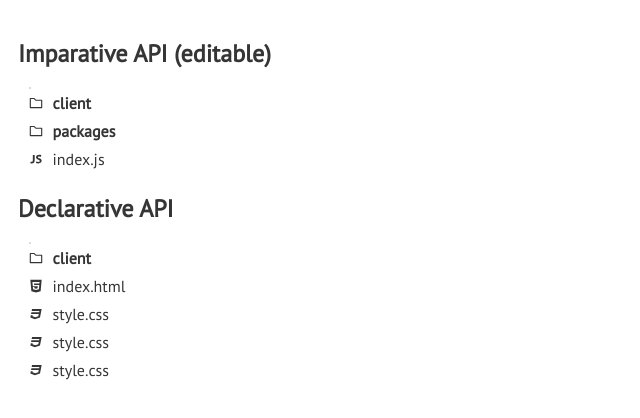
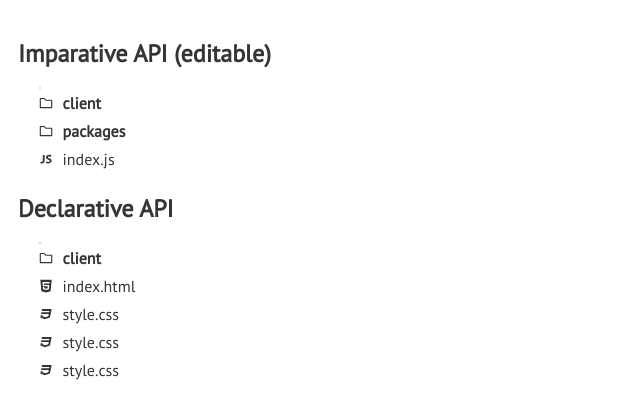
Before and after one commit to anuraghazra/react-folder-tree, a React (Create React App) app: page / in a window 1280 px wide. Shown: the top 418 px of the page, without its empty margins (0-640 px from the left). Built offline with nearby package versions, Linux system fonts and the light colour scheme.

Commit message:
refactor(*): refactored all components
Improved tree traversal
Simplified recusive componenet
Refactored reducers
Refactored onNodeClick handling
Simplified access to parentNode

```diff
--- /dev/null
+++ b/jsconfig.json
@@ -0,0 +1,5 @@
+{
+  "compilerOptions": {
+    "baseUrl": "src"
+  }
+}
--- a/src/App.js
+++ b/src/App.js
@@ -1,4 +1,4 @@
-import React, { useLayoutEffect, useState } from "react";
+import React, { useState, useLayoutEffect } from "react";
 import "./styles.css";
 
 import Tree from "./Tree/Tree";
@@ -14,20 +14,20 @@ const structure = [
         files: [
           { type: "file", name: "Toggle.js" },
           { type: "file", name: "Button.js" },
-          { type: "file", name: "Button.style.js" }
-        ]
+          { type: "file", name: "Button.style.js" },
+        ],
       },
       {
         type: "folder",
         name: "components",
         files: [
           { type: "file", name: "Tree.js" },
-          { type: "file", name: "Tree.style.js" }
-        ]
+          { type: "file", name: "Tree.style.js" },
+        ],
       },
       { type: "file", name: "setup.js" },
-      { type: "file", name: "setupTests.js" }
-    ]
+      { type: "file", name: "setupTests.js" },
+    ],
   },
   {
     type: "folder",
@@ -35,26 +35,24 @@ const structure = [
     files: [
       {
         type: "file",
-        name: "main.js"
-      }
-    ]
+        name: "main.js",
+      },
+    ],
   },
-  { type: "file", name: "index.js" }
+  { type: "file", name: "index.js" },
 ];
 
 export default function App() {
   let [data, setData] = useState(structure);
 
-  const handleClick = props => {
-    // do extra stuff with this data
-    // {state, id, name, type, path?, parent?, level? }
-    // console.log(props);
+  const handleClick = (node) => {
+    console.log(node);
   };
-  const handleUpdate = state => {
+  const handleUpdate = (state) => {
     localStorage.setItem(
       "tree",
-      JSON.stringify(state, function(key, value) {
-        if (key === "parent" || key === "id") {
+      JSON.stringify(state, function (key, value) {
+        if (key === "parentNode" || key === "id") {
           return null;
         }
         return value;
--- a/src/Tree/File/TreeFile.js
+++ b/src/Tree/File/TreeFile.js
@@ -1,42 +1,50 @@
 import React, { useRef, useState } from "react";
 import { AiOutlineFile, AiOutlineDelete, AiOutlineEdit } from "react-icons/ai";
 
-import { StyledFile } from "./TreeFile.style";
-import { useTreeContext } from "../state/TreeContext";
-import { ActionsWrapper, StyledName } from "../Tree.style.js";
-import { PlaceholderInput } from "../TreePlaceholderInput";
-import FILE_ICONS from "../FileIcons";
+import { StyledFile } from "Tree/File/TreeFile.style";
+import { useTreeContext } from "Tree/state/TreeContext";
+import { ActionsWrapper, StyledName } from "Tree/Tree.style.js";
+import { PlaceholderInput } from "Tree/TreePlaceholderInput";
 
-const File = ({ name, id, parent }) => {
+import { FILE } from "Tree/state/constants";
+import FILE_ICONS from "Tree/FileIcons";
+
+const File = ({ name, id, node }) => {
+  const { dispatch, isImparative, onNodeClick } = useTreeContext();
   const [isEditing, setEditing] = useState(false);
-  const { state, dispatch, isImparative, onNodeClick } = useTreeContext();
   const ext = useRef("");
 
-  let splitted = name && name.split(".");
-  ext.current = splitted && splitted[splitted.length - 1];
+  let splitted = name?.split(".");
+  ext.current = splitted[splitted.length - 1];
+
+  const toggleEditing = () => setEditing(!isEditing);
+  const commitEditing = (name) => {
+    dispatch({ type: FILE.EDIT, payload: { id, name } });
+    setEditing(false);
+  };
+  const commitDelete = () => {
+    dispatch({ type: FILE.DELETE, payload: { id } });
+  };
+  const handleNodeClick = React.useCallback(
+    (e) => {
+      e.stopPropagation();
+      onNodeClick({ node });
+    },
+    [node]
+  );
+  const handleCancel = () => {
+    setEditing(false);
+  };
 
   return (
-    <StyledFile
-      onClick={event => {
-        event.stopPropagation();
-        onNodeClick({
-          state,
-          name,
-          parent,
-          type: "file"
-        });
-      }}
-      className="tree__file"
-    >
+    <StyledFile onClick={handleNodeClick} className="tree__file">
       {isEditing ? (
         <PlaceholderInput
+          type="file"
+          style={{ paddingLeft: 0 }}
           defaultValue={name}
-          type="file"
-          style={{ marginLeft: 0 }}
-          handleSubmit={name => {
-            dispatch({ type: "EDIT_FILE", payload: { id, name } });
-            setEditing(false);
-          }}
+          onSubmit={commitEditing}
+          onCancel={handleCancel}
         />
       ) : (
         <ActionsWrapper>
@@ -50,12 +58,8 @@ const File = ({ name, id, parent }) => {
           </StyledName>
           {isImparative && (
             <div className="actions">
-                <AiOutlineEdit onClick={() => setEditing(!isEditing)} />
-                <AiOutlineDelete
-                  onClick={() => {
-                    dispatch({ type: "DELETE_FILE", payload: { id } });
-                  }}
-                />
+              <AiOutlineEdit onClick={toggleEditing} />
+              <AiOutlineDelete onClick={commitDelete} />
             </div>
           )}
         </ActionsWrapper>
--- a/src/Tree/File/TreeFile.style.js
+++ b/src/Tree/File/TreeFile.style.js
@@ -1,9 +1,9 @@
-import styled from 'styled-components';
+import styled from "styled-components/macro";
 
 export const StyledFile = styled.div`
   flex-wrap: nowrap;
   display: flex;
   align-items: center;
   font-weight: normal;
-  margin-left: ${p => p.theme.indent}px;
+  padding-left: ${(p) => p.theme.indent}px;
 `;
--- a/src/Tree/Folder/TreeFolder.js
+++ b/src/Tree/Folder/TreeFolder.js
@@ -7,16 +7,18 @@ import {
   AiOutlineDelete,
   AiOutlineEdit,
 } from "react-icons/ai";
+
 import {
   ActionsWrapper,
   Collapse,
   StyledName,
   VerticalLine,
-} from "../Tree.style";
+} from "Tree/Tree.style";
 import { StyledFolder } from "./TreeFolder.style";
 
-import { useTreeContext } from "../state/TreeContext";
-import { PlaceholderInput } from "../TreePlaceholderInput";
+import { FILE, FOLDER } from "Tree/state/constants";
+import { useTreeContext } from "Tree/state/TreeContext";
+import { PlaceholderInput } from "Tree/TreePlaceholderInput";
 
 const FolderName = ({ isOpen, name, handleClick }) => (
   <StyledName onClick={handleClick}>
@@ -25,26 +27,42 @@ const FolderName = ({ isOpen, name, handleClick }) => (
   </StyledName>
 );
 
-const Folder = ({ id, name, level, children, parentPath }) => {
-  const { state, dispatch, isImparative, onNodeClick } = useTreeContext();
+const Folder = ({ id, name, children, node }) => {
+  const { dispatch, isImparative, onNodeClick } = useTreeContext();
   const [isEditing, setEditing] = useState(false);
   const [isOpen, setIsOpen] = useState(false);
   const [childs, setChilds] = useState([]);
 
-  // increase `level` recursively
-  // defaultProps comes in on each cycle
   useEffect(() => {
-    const nestedChilds = React.Children.map(children, (item) => {
-      if (item.type === Folder) {
-        return React.cloneElement(item, {
-          level: level + 1,
-          parentPath: `${parentPath}/${name}`,
-        });
-      }
-      return item;
-    });
-    setChilds(nestedChilds);
+    setChilds([children]);
   }, [children]);
+
+  const commitFolderCreation = (name) => {
+    dispatch({ type: FOLDER.CREATE, payload: { id, name } });
+  };
+  const commitFileCreation = (name) => {
+    dispatch({ type: FILE.CREATE, payload: { id, name } });
+  };
+  const commitDeleteFolder = () => {
+    dispatch({ type: FOLDER.DELETE, payload: { id } });
+  };
+  const commitFolderEdit = (name) => {
+    dispatch({ type: FOLDER.EDIT, payload: { id, name } });
+    setEditing(false);
+  };
+
+  const handleCancel = () => {
+    setEditing(false);
+    setChilds([children]);
+  };
+
+  const handleNodeClick = React.useCallback(
+    (event) => {
+      event.stopPropagation();
+      onNodeClick({ node });
+    },
+    [node]
+  );
 
   const handleFileCreation = (event) => {
     event.stopPropagation();
@@ -53,9 +71,8 @@ const Folder = ({ id, name, level, children, parentPath }) => {
       ...childs,
       <PlaceholderInput
         type="file"
-        handleSubmit={(name) => {
-          dispatch({ type: "CREATE_FILE", payload: { id, name } });
-        }}
+        onSubmit={commitFileCreation}
+        onCancel={handleCancel}
       />,
     ]);
   };
@@ -67,49 +84,28 @@ const Folder = ({ id, name, level, children, parentPath }) => {
       ...childs,
       <PlaceholderInput
         type="folder"
-        folderLevel={level}
-        handleSubmit={(name) => {
-          dispatch({ type: "CREATE_FOLDER", payload: { id, name } });
-        }}
+        onSubmit={commitFolderCreation}
+        onCancel={handleCancel}
       />,
     ]);
   };
 
-  const handleDeleteFolder = () => {
-    dispatch({ type: "DELETE_FOLDER", payload: { id } });
-  };
-  const handleFolderRename = (name) => {
+  const handleFolderRename = () => {
     setIsOpen(true);
     setEditing(true);
   };
 
   return (
-    <StyledFolder
-      onClick={(event) => {
-        event.stopPropagation();
-        onNodeClick({
-          state,
-          name,
-          level,
-          path: `${parentPath}/${name}`,
-          type: "folder",
-        });
-      }}
-      className="tree__folder"
-      indent={level}
-    >
+    <StyledFolder id={id} onClick={handleNodeClick} className="tree__folder">
       <VerticalLine>
         <ActionsWrapper>
           {isEditing ? (
             <PlaceholderInput
               type="folder"
-              style={{ marginLeft: 0 }}
-              folderLevel={level - 2}
+              style={{ paddingLeft: 0 }}
               defaultValue={name}
-              handleSubmit={(name) => {
-                dispatch({ type: "RENAME_FOLDER", payload: { id, name } });
-                setEditing(false);
-              }}
+              onCancel={handleCancel}
+              onSubmit={commitFolderEdit}
             />
           ) : (
             <FolderName
@@ -124,7 +120,7 @@ const Folder = ({ id, name, level, children, parentPath }) => {
               <AiOutlineEdit onClick={handleFolderRename} />
               <AiOutlineFileAdd onClick={handleFileCreation} />
               <AiOutlineFolderAdd onClick={handleFolderCreation} />
-              <AiOutlineDelete onClick={handleDeleteFolder} />
+              <AiOutlineDelete onClick={commitDeleteFolder} />
             </div>
           )}
         </ActionsWrapper>
@@ -135,6 +131,5 @@ const Folder = ({ id, name, level, children, parentPath }) => {
     </StyledFolder>
   );
 };
-Folder.defaultProps = { level: 1, parentPath: "" };
 
 export { Folder, FolderName };
--- a/src/Tree/Folder/TreeFolder.style.js
+++ b/src/Tree/Folder/TreeFolder.style.js
@@ -1,10 +1,9 @@
-import styled from 'styled-components';
+import styled from "styled-components/macro";
 
-export const StyledFolder = styled.div`
+export const StyledFolder = styled.section`
   font-weight: bold;
-  margin-left: ${p => p.indent * p.theme.indent}px;
-
+  padding-left: ${(p) => p.theme.indent}px;
   .tree__file {
-    margin-left: ${p => p.theme.indent * 2}px;
+    padding-left: ${(p) => p.theme.indent}px;
   }
 `;
--- a/src/Tree/Tree.js
+++ b/src/Tree/Tree.js
@@ -1,14 +1,13 @@
 import React, { useReducer, useLayoutEffect } from "react";
-import { ThemeProvider } from 'styled-components';
 import { v4 } from "uuid";
+import { ThemeProvider } from "styled-components";
 
-import { TreeContext, reducer } from './state';
+import { useDidMountEffect } from "utils";
+import { TreeContext, reducer } from "./state";
 
-import { StyledTree } from "./Tree.style";
-import { Folder } from "./Folder/TreeFolder";
-import { File } from "./File/TreeFile";
-
-import { useDidMountEffect } from "../utils";
+import { StyledTree } from "Tree/Tree.style";
+import { Folder } from "Tree/Folder/TreeFolder";
+import { File } from "Tree/File/TreeFile";
 
 const Tree = ({ children, data, onNodeClick, onUpdate }) => {
   const [state, dispatch] = useReducer(reducer, data);
@@ -21,58 +20,51 @@ const Tree = ({ children, data, onNodeClick, onUpdate }) => {
     onUpdate && onUpdate(state);
   }, [state]);
 
-  const makeComponents = React.useCallback(
-    data => {
-      return data.map(item => {
-        item.id = v4();
-
-        // root files
-        if (item.type === "file") {
-          return <File key={item.id} id={item.id} name={item.name} />;
-        }
-        return (
-          <Folder id={item.id} name={item.name}>
-            {item.files &&
-              item.files.map(file => {
-                file.id = v4();
-                file.parent = item; // reference to the parent folder
-                if (file.type === "folder") {
-                  return makeComponents([file]);
-                }
-                return (
-                  <File
-                    parent={item}
-                    id={file.id}
-                    key={file.id}
-                    name={file.name}
-                  />
-                );
-              })}
-          </Folder>
-        );
-      });
-    },
-    [state]
-  );
-
   const isImparative = data && !children;
 
   return (
-    <ThemeProvider theme={{ indent: 10 }} >
+    <ThemeProvider theme={{ indent: 20 }}>
       <TreeContext.Provider
         value={{
           isImparative,
           state,
           dispatch,
-          onNodeClick: path => {
-            onNodeClick && onNodeClick(path);
-          }
+          onNodeClick: (node) => {
+            onNodeClick && onNodeClick(node);
+          },
         }}
       >
-        <StyledTree>{isImparative ? makeComponents(state) : children}</StyledTree>
+        <StyledTree>
+          {isImparative ? (
+            <TreeRecusive data={state} parentNode={state} />
+          ) : (
+            children
+          )}
+        </StyledTree>
       </TreeContext.Provider>
     </ThemeProvider>
   );
+};
+
+const TreeRecusive = ({ data, parentNode }) => {
+  return data.map((item) => {
+    item.parentNode = parentNode;
+    if (!parentNode) {
+      item.parentNode = data;
+    }
+    if (!item.id) item.id = v4();
+
+    if (item.type === "file") {
+      return <File key={item.id} id={item.id} name={item.name} node={item} />;
+    }
+    if (item.type === "folder") {
+      return (
+        <Folder key={item.id} id={item.id} name={item.name} node={item}>
+          <TreeRecusive parentNode={item} data={item.files} />
+        </Folder>
+      );
+    }
+  });
 };
 
 Tree.File = File;
--- a/src/Tree/Tree.style.js
+++ b/src/Tree/Tree.style.js
@@ -1,4 +1,4 @@
-import styled from "styled-components";
+import styled from "styled-components/macro";
 
 export const StyledTree = styled.div`
   line-height: 1.75;
@@ -54,7 +54,7 @@ export const StyledName = styled.div`
 
 export const Collapse = styled.div`
   height: max-content;
-  max-height: ${p => (p.isOpen ? "300px" : "0px")};
+  max-height: ${p => (p.isOpen ? "800px" : "0px")};
   overflow: hidden;
   transition: 0.3s ease-in-out;
 `;
--- /dev/null
+++ b/src/Tree/state/constants.js
@@ -0,0 +1,12 @@
+const createActionTypes = (name) => {
+  return {
+    CREATE: `${name}_CREATE`,
+    EDIT: `${name}_EDIT`,
+    DELETE: `${name}_DELETE`,
+  };
+};
+
+const FILE = createActionTypes("FILE");
+const FOLDER = createActionTypes("FOLDER");
+
+export { FILE, FOLDER };
--- a/src/Tree/state/reducer.js
+++ b/src/Tree/state/reducer.js
@@ -1,9 +1,6 @@
 import _cloneDeep from "lodash.clonedeep";
-import {
-  searchDFS,
-  createFile,
-  createFolder,
-} from "../../utils";
+import { searchDFS, createFile, createFolder } from "utils";
+import { FILE, FOLDER } from "./constants";
 
 const reducer = (state, action) => {
   let newState = _cloneDeep(state);
@@ -12,54 +9,46 @@ const reducer = (state, action) => {
   if (action.payload && action.payload.id) {
     let foundNode = searchDFS({
       data: newState,
-      cond: item => {
+      cond: (item) => {
         return item.id === action.payload.id;
-      }
+      },
     });
-    parent = foundNode.parent;
     node = foundNode.item;
+    parent = node.parentNode;
   }
 
   switch (action.type) {
     case "SET_DATA":
       return action.payload;
-    case "CREATE_FILE":
+
+    case FILE.CREATE:
       node.files.push(createFile({ name: action.payload.name }));
       return newState;
-    case "EDIT_FILE":
+
+    case FOLDER.CREATE:
+      node.files.push(createFolder({ name: action.payload.name }));
+      return newState;
+
+    case FOLDER.EDIT:
+    case FILE.EDIT:
       node.name = action.payload.name;
       return newState;
-    case "DELETE_FILE":
-      if (!parent) {
-        newState = newState.filter(file => file.id !== action.payload.id);
+
+    case FOLDER.DELETE:
+    case FILE.DELETE:
+      if (!parent || Array.isArray(parent)) {
+        newState = newState.filter((file) => file.id !== action.payload.id);
         return newState;
       } else {
         parent.files = parent.files.filter(
-          file => file.id !== action.payload.id
+          (file) => file.id !== action.payload.id
         );
       }
       return newState;
 
-    case "CREATE_FOLDER":
-      node.files.push(createFolder({ name: action.payload.name }));
-      return newState;
-    case "RENAME_FOLDER":
-      node.name = action.payload.name;
-      console.log(action);
-      return newState;
-    case "DELETE_FOLDER":
-      if (!parent) {
-        newState = newState.filter(item => item.id !== action.payload.id);
-      } else {
-        parent.files = parent.files.filter(
-          item => item.id !== action.payload.id
-        );
-      }
-      return newState;
     default:
       return state;
   }
 };
 
-
-export { reducer }
+export { reducer };
```
Also changed, not shown: src/Tree/TreePlaceholderInput.js (+61 -38 lines), src/utils.js (+4 -4 lines). Lines whose indentation alone changed are shown as unchanged.
